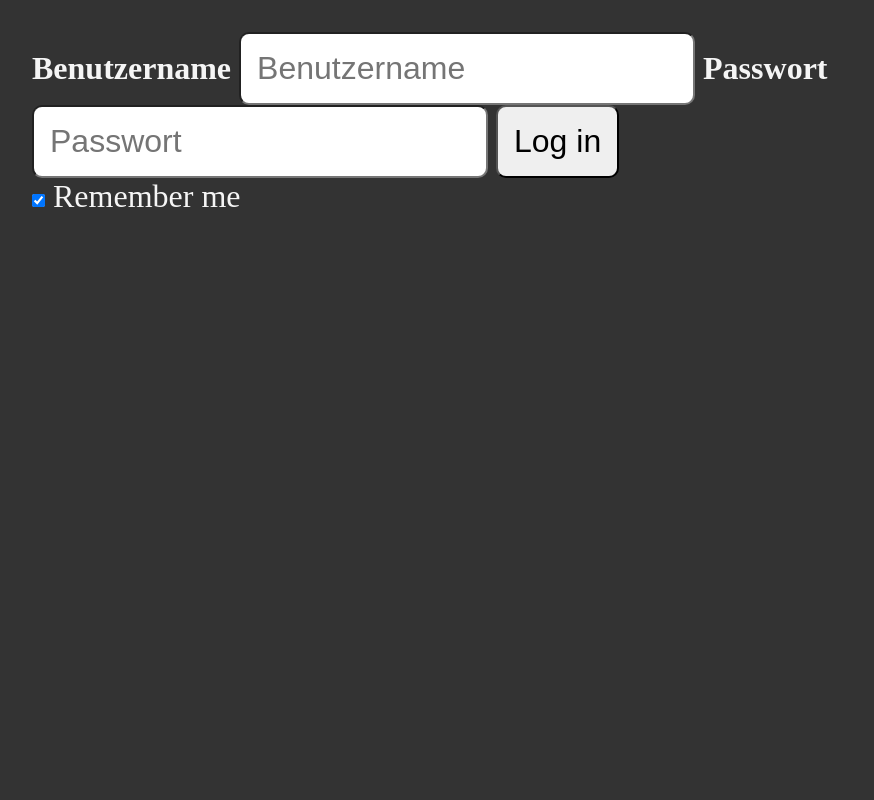
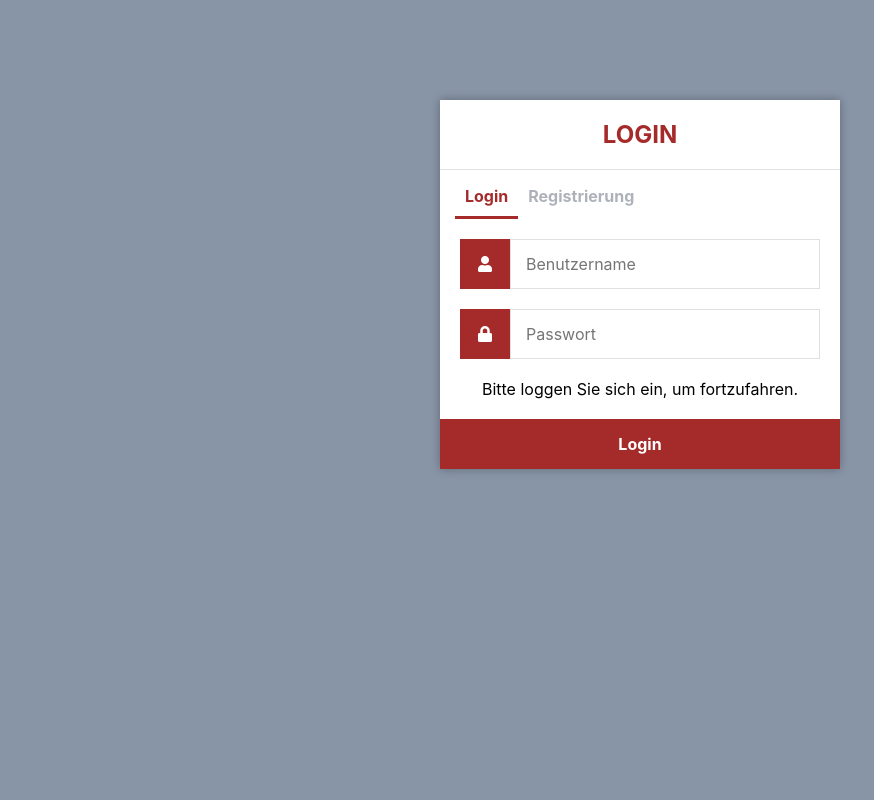
Before and after one commit to StevCor/BA, a Flask app: page / in a window 1280 px wide. Shown: the whole page, without its empty margins (0-874 px from the left). Run offline with Flask 3, Linux system fonts and the light colour scheme; parts of the project's set-up code (start-up, migrations or seed data) failed here and were passed over.

Commit message:
Login- und Registrierungsfunktion integriert, nicht benötigte Dateien gelöscht, Verbindungsaufbau zu Datenbank über app.py funktioniert

```diff
--- a/app.py
+++ b/app.py
@@ -1,61 +1,95 @@
 from flask import Flask, render_template, request, flash, redirect, session, abort, url_for
+from sqlalchemy import text
 import os
 from waitress import serve
-from controller.loginController import login
+from controller.loginController import login, register_user
+from controller.databaseController import connect_to_db
 
-app = Flask(__name__, template_folder = 'view/templates')
+global engine_1
+global engine_2
+global db_in_use
 
-app.secret_key = 'sdfsdlkökl7sedg!'
+engine_1 = None
+engine_2 = None
+db_in_use = 0
 
 
+app = Flask(__name__, template_folder = 'view/templates', static_folder = 'view/static')
+
+
+
+#TODO: Routen '/' und 'login' zusammenführen
 @app.route('/')
 def start():
     if not session.get('logged_in'):
-        return render_template('login.html')
+        return render_template('login.html', message = 'Bitte loggen Sie sich ein, um fortzufahren.')
     else:
         return index()
 
 
-@app.route('/login', methods=['POST'])
+@app.route('/login', methods=['POST', 'GET'])
 def check_login():
-    if (login(request.form['username'], request.form['password']) == True):
-        session['logged_in'] = True
-        session['username'] = request.form['username']
-        return redirect(url_for('index'))
-    else:
-        flash('wrong password!')
-        return start()
+    message = ''
+    flash('Hi!')
+    if request.method == 'POST':
+        result = login(request.form['username'], request.form['password'])
+        if result[0] == True:
+            session['logged_in'] = True
+            session['username'] = request.form['username']
+            return redirect(url_for('index'))
+        else:
+            message = result[1]
+    return render_template('login.html', message = message)
 
+@app.route('/register', methods=['POST', 'GET'])
+def register():
+    message = ''
+    print(request)
+    if request.method == 'POST':
+        message = register_user(request.form['username'], request.form['password'])
+    return render_template('register.html', message = message)
 
 @app.route('/index')
 def index():
-    return render_template('index.html', username = session['username'])
+    if not session.get('logged_in'):
+        return redirect(url_for('start'))
+    else:
+        return render_template('index.html', username = session['username'])
+
+def login_to_db(username, password, host, port, db_name, db_dialect, db_encoding):
+    global engine_1
+    global engine_2
+    global db_in_use
+    if engine_1 and engine_2:
+        print('Sie haben sich bereits mit zwei Datenbanken verbunden.')
+    elif not engine_1:
+        engine_1 = connect_to_db(username, password, host, port, db_name, db_dialect, db_encoding)
+        print(f'Verbindung zur Datenbank {db_name} aufgebaut.')
+        if engine_2:
+            db_in_use = 2
+        else:
+            db_in_use = 1
+    elif engine_1 and not engine_2:
+        engine_2 = connect_to_db(username, password, host, port, db_name, db_dialect, db_encoding)
+        db_in_use = 2
+        print(f'Verbindung zur Datenbank {db_name} aufgebaut.')
 
 
-@app.route('/weather')
-def get_weather():
-    city = request.args.get('city')
-
-    # Check for empty strings or string with only spaces
-    if not bool(city.strip()):
-        # You could render "City Not Found" instead like we do below
-        city = "Kansas City"
-
-    # weather_data = get_current_weather(city)
-
-    # City is not found by API
-    # if not weather_data['cod'] == 200:
-       # return render_template('city-not-found.html')
-
-    return render_template(
-       # "weather.html",
-       # title=weather_data["name"],
-       # status=weather_data["weather"][0]["description"].capitalize(),
-       # temp=f"{weather_data['main']['temp']:.1f}",
-       # feels_like=f"{weather_data['main']['feels_like']:.1f}"
-    )
+def logout():
+    # Daten der Session entfernen, um den Nutzer auszuloggen
+    session.pop('loggedin', None)
+    session.pop('username', None)
+    # Weiterleitung zur Login-Seite
+    return render_template('login.html',
+                           message = 'Sie wurden erfolgreich abgemeldet. \nBitte loggen Sie sich wieder ein, um das Tool zu nutzen.')
 
 
 if __name__ == '__main__':
+    login_to_db('postgres', 'arc-en-ciel', 'localhost', 5432, 'Test', 'PostgreSQL', 'utf8')
+    with engine_1.connect() as conn:
+        result = conn.execute(text('SELECT * FROM studierende'))
+        for row in result.all():
+            print(row)
+
     app.secret_key = os.urandom(12)
     serve(app, host = '0.0.0.0', port = 8000)
--- a/controller/databaseController.py
+++ b/controller/databaseController.py
@@ -1,3 +1,9 @@
+from model import databaseModel as dModel
+# Weitergabe der Parameter für den Aufbau der Verbindung zu einer Datenbank an das Model
+
+def connect_to_db(username, password, host, port, db_name, db_dialect, db_encoding):
+    return dModel.build_engine_to_connect_to_db(username, password, host, port, db_name, db_dialect)
+
 
 # Weitergabe der Parameter für eine Datenbankabfrage an das Model, Ergebnisübermittlung an den View
 
--- a/view/static/styles/style.css
+++ b/view/static/styles/style.css
@@ -1,29 +1,156 @@
+/* taken from: https://dev.to/phylis/loginregistration-form-with-python-flask-and-mysql-3hek */
+
 * {
-    margin: 0;
-    padding: 0;
     box-sizing: border-box;
+    font-family: -apple-system, BlinkMacSystemFont, "segoe ui", roboto, oxygen, ubuntu, cantarell, "fira sans", "droid sans", "helvetica neue", Arial, sans-serif;
+    font-size: 16px;
+    -webkit-font-smoothing: antialiased;
+    -moz-osx-font-smoothing: grayscale;
 }
 
 body {
-    padding: 2rem;
-    background-color: #333;
-    color: whitesmoke;
-    min-height: 100vh;
-    display: block;
-    flex-direction: column;
-    align-items: center;
-    gap: 2rem;
-    font-size: 2rem;
+    background-color: #8895a7;
+    margin: 0;
 }
 
-input,
-button {
-    font-size: 2rem;
-    padding: 1rem;
-    border-radius: 10px;
+.login,
+.register {
+    width: 400px;
+    background-color: #ffffff;
+    box-shadow: 0 0 9px 0 rgba(0, 0, 0, 0.3);
+    margin: 100px auto;
 }
 
-input[type="radio"] {
-    display: inline;
-    margin-right: 10px;
+.login h1,
+.register h1 {
+    text-align: center;
+    color: brown;
+    font-size: 24px;
+    padding: 20px 0 20px 0;
+    border-bottom: 1px solid #dee0e4;
 }
+
+.login .links,
+.register .links {
+    display: flex;
+    padding: 0 15px;
+}
+
+.login .links a,
+.register .links a {
+    color: #adb2ba;
+    text-decoration: none;
+    display: inline-flex;
+    padding: 0 10px 10px 10px;
+    font-weight: bold;
+}
+
+.login .links a:hover,
+.register .links a:hover {
+    color: brown;
+}
+
+.login .links a.active,
+.register .links a.active {
+    border-bottom: 3px solid brown;
+    color: brown;
+}
+
+.login form,
+.register form {
+    display: flex;
+    flex-wrap: wrap;
+    justify-content: center;
+    padding-top: 20px;
+}
+
+.login form label,
+.register form label {
+    display: flex;
+    justify-content: center;
+    align-items: center;
+    width: 50px;
+    height: 50px;
+    background-color: brown;
+    color: #ffffff;
+}
+
+.login form input[type="password"],
+.login form input[type="text"],
+.login form input[type="email"],
+.register form input[type="password"],
+.register form input[type="text"],
+.register form input[type="email"] {
+    width: 310px;
+    height: 50px;
+    border: 1px solid #dee0e4;
+    margin-bottom: 20px;
+    padding: 0 15px;
+}
+
+.login form input[type="submit"],
+.register form input[type="submit"] {
+    width: 100%;
+    padding: 15px;
+    margin-top: 20px;
+    background-color: brown;
+    border: 0;
+    cursor: pointer;
+    font-weight: bold;
+    color: #ffffff;
+    transition: background-color 0.2s;
+}
+
+.login form input[type="submit"]:hover,
+.register form input[type="submit"]:hover {
+    background-color: brown;
+    transition: background-color 0.2s;
+}
+
+.navtop {
+    background-color: #2f3947;
+    height: 60px;
+    width: 100%;
+    border: 0;
+}
+
+.navtop div {
+    display: flex;
+    margin: 0 auto;
+    width: 1000px;
+    height: 100%;
+}
+
+.navtop div h1,
+.navtop div a {
+    display: inline-flex;
+    align-items: center;
+}
+
+.navtop div h1 {
+    flex: 1;
+    font-size: 24px;
+    padding: 0;
+    margin: 0;
+    color: #eaebed;
+    font-weight: normal;
+}
+
+.navtop div a {
+    padding: 0 20px;
+    text-decoration: none;
+    color: #c1c4c8;
+    font-weight: bold;
+}
+
+.navtop div a i {
+    padding: 2px 8px 0 0;
+}
+
+.navtop div a:hover {
+    color: #eaebed;
+}
+
+body.loggedin {
+    background-color: #f3f4f7;
+}
--- a/view/templates/bootstrap.html
+++ /dev/null
@@ -1,4 +0,0 @@
-<meta charset="utf-8">
-<meta name="viewport" content="width=device-width, initial-scale=1">
-<link href="https://cdn.jsdelivr.net/npm/bootstrap@5.2.0-beta1/dist/css/bootstrap.min.css" rel="stylesheet"
-    integrity="sha384-0evHe/X+R7YkIZDRvuzKMRqM+OrBnVFBL6DOitfPri4tjfHxaWutUpFmBp4vmVor" crossorigin="anonymous">
--- /dev/null
+++ b/view/templates/css.html
@@ -0,0 +1,4 @@
+<meta charset="utf-8">
+<!-- <meta name="viewport" content="width=device-width, initial-scale=1"> -->
+<link rel="stylesheet" href="{{ url_for('static', filename='styles/style.css') }}">
+<link rel="stylesheet" href="https://use.fontawesome.com/releases/v5.7.1/css/all.css">
--- a/view/templates/login.html
+++ b/view/templates/login.html
@@ -1,18 +1,33 @@
 <!DOCTYPE html>
-<html lang="en">
+<html lang="de">
 
 <head>
-    <meta charset="UTF-8">
-    <meta name="viewport" content="width=device-width, initial-scale=1.0">
     <title>SQL-Datenbanken</title>
-    <link href="{{ url_for('static', filename='styles/style.css') }}" rel="stylesheet" />
-    <link rel="stylesheet" href="https://use.fontawesome.com/releases/v5.7.1/css/all.css">
-
+    {% include 'css.html' %}
 </head>
 
 <body>
+    <div class="login">
+        <h1>LOGIN</h1>
+        <div class="links">
+            <a href="{{ url_for('check_login') }}" class="active">Login</a>
+            <a href="{{ url_for('register') }}">Registrierung</a>
+        </div>
+        <form action="/login" method="POST">
+            <label for="username">
+                <i class="fa fa-user"></i>
+            </label>
+            <input type="text" name="username" placeholder="Benutzername" id="username" required>
+            <label for="password">
+                <i class="fa fa-lock"></i>
+            </label>
+            <input type="password" name="password" placeholder="Passwort" id="password" required>
+            <div class="msg">{{ message }}</div>
+            <input type="submit" value="Login">
+        </form>
+    </div>
 
-    <div class="container">
+    <!-- <div class="container">
         <form action="/login" method="POST">
             <label for="username"><b>Benutzername</b></label>
             <input type="username" name="username" placeholder="Benutzername" required>
@@ -23,7 +38,7 @@
         <label>
             <input type="checkbox" checked="checked" name="remember"> Remember me
         </label>
-    </div>
+    </div> -->
 </body>
 
 </html>
```
Also changed, not shown: controller/loginController.py (+9 -3 lines), model/blergh.py (deleted, +0 -49 lines), model/databaseModel.py (+35 -35 lines), model/loginModel.py (+31 -19 lines), view/templates/index.html (+3 -4 lines), view/templates/register.html (added, +32 -0 lines).
